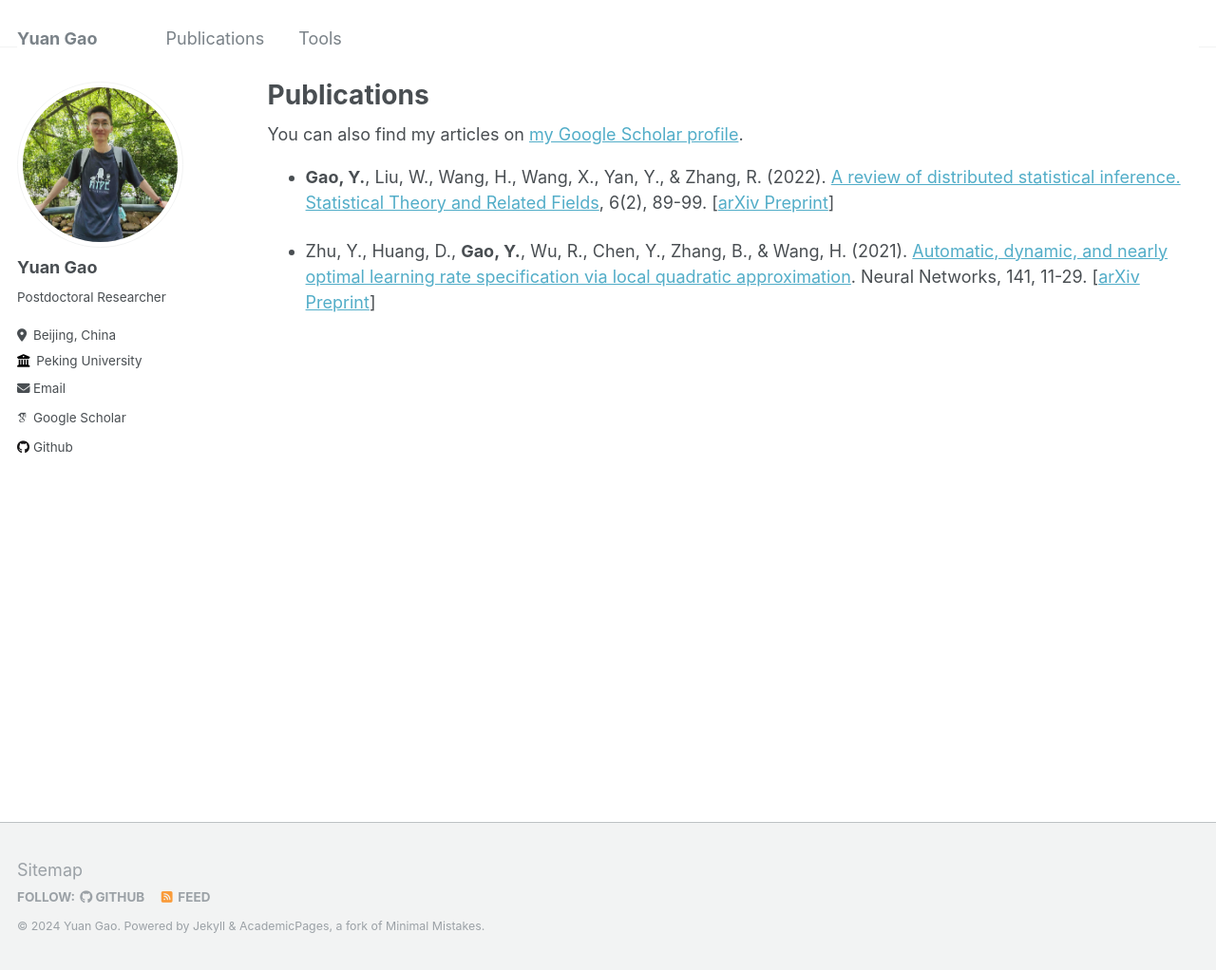
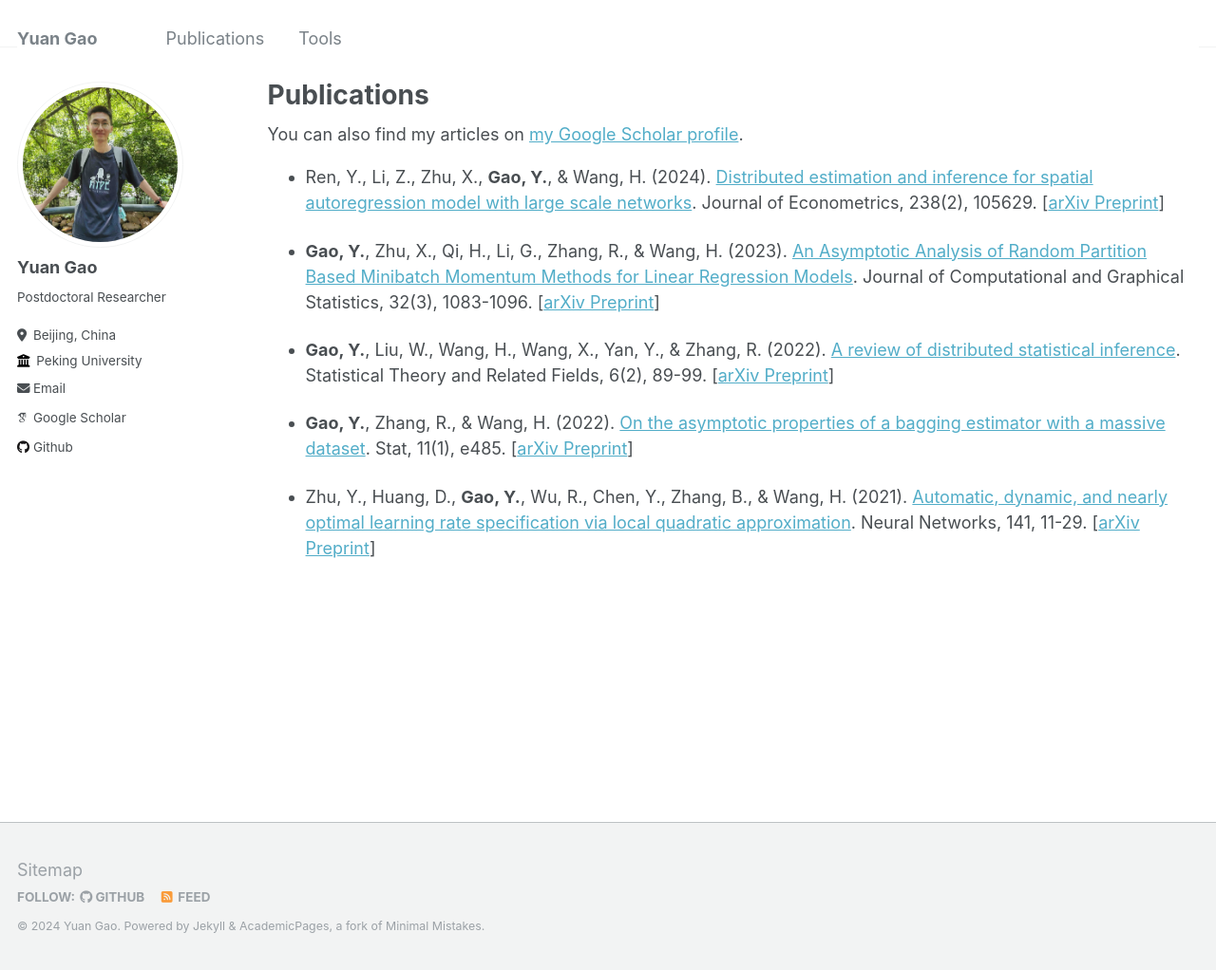
Before and after one commit to YannEmiya/YannEmiya.github.io, a Jekyll site: the page built from _pages/publications.md, in a window 1280 px wide and 1022 px high. Shown: the whole window at 95% size. Built offline with Jekyll 4.4.1, drawn with Linux system fonts in a browser that asks for light colours; some web fonts are replaced.

Commit message:
Update publications.md

```diff
--- a/_pages/publications.md
+++ b/_pages/publications.md
@@ -9,8 +9,12 @@ author_profile: true
   <div class="wordwrap">You can also find my articles on <a href="{{site.author.googlescholar}}">my Google Scholar profile</a>.</div>
 {% endif %}
 
+- Ren, Y., Li, Z., Zhu, X., **Gao, Y.**, & Wang, H. (2024). [Distributed estimation and inference for spatial autoregression model with large scale networks](https://doi.org/10.1016/j.jeconom.2023.105629). Journal of Econometrics, 238(2), 105629. [[arXiv Preprint](https://arxiv.org/abs/2210.16634)]
 
+- **Gao, Y.**, Zhu, X., Qi, H., Li, G., Zhang, R., & Wang, H. (2023). [An Asymptotic Analysis of Random Partition Based Minibatch Momentum Methods for Linear Regression Models](https://www.tandfonline.com/doi/full/10.1080/10618600.2022.2143786). Journal of Computational and Graphical Statistics, 32(3), 1083-1096. [[arXiv Preprint](https://arxiv.org/abs/2111.01507)]
 
-- **Gao, Y.**, Liu, W., Wang, H., Wang, X., Yan, Y., & Zhang, R. (2022). [A review of distributed statistical inference. Statistical Theory and Related Fields](https://www.tandfonline.com/doi/full/10.1080/24754269.2021.1974158), 6(2), 89-99. [[arXiv Preprint](https://arxiv.org/abs/2304.06245)]
+- **Gao, Y.**, Liu, W., Wang, H., Wang, X., Yan, Y., & Zhang, R. (2022). [A review of distributed statistical inference](https://www.tandfonline.com/doi/full/10.1080/24754269.2021.1974158). Statistical Theory and Related Fields, 6(2), 89-99. [[arXiv Preprint](https://arxiv.org/abs/2304.06245)]
+
+- **Gao, Y.**, Zhang, R., & Wang, H. (2022). [On the asymptotic properties of a bagging estimator with a massive dataset](https://onlinelibrary.wiley.com/doi/full/10.1002/sta4.485). Stat, 11(1), e485. [[arXiv Preprint](https://arxiv.org/abs/2304.06278)]
 
 - Zhu, Y., Huang, D., **Gao, Y.**, Wu, R., Chen, Y., Zhang, B., & Wang, H. (2021). [Automatic, dynamic, and nearly optimal learning rate specification via local quadratic approximation](https://www.sciencedirect.com/science/article/pii/S0893608021001131). Neural Networks, 141, 11-29. [[arXiv Preprint](https://arxiv.org/abs/2004.03260)]
```
